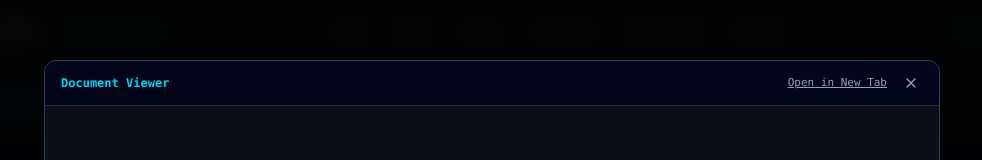
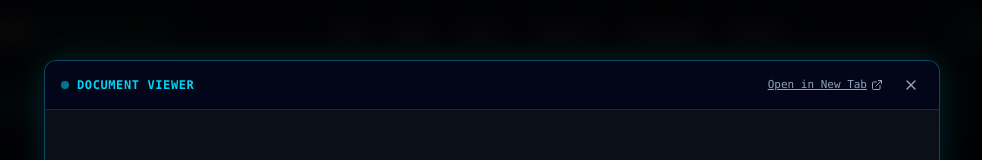
Before and after one commit to atharvreddy04/atharv-reddy-cyber-portfolio, a React (Vite) app: page / in a window 1280 px wide. Both pictures are taken after a click on the button "Inspect PDF". Shown: the part 3285-3445 px from the top of the page, without its empty margins (148-1130 px from the left). Built offline with nearby package versions, Linux system fonts and the light colour scheme.

Commit message:
fix: resolve blank pdf view with robust object/iframe fallback in Certifications

```diff
--- a/src/components/Certifications.tsx
+++ b/src/components/Certifications.tsx
@@ -1,4 +1,4 @@
-import React, { useState } from 'react';
+import React, { useState, useEffect } from 'react';
 import { ExternalLink, X, FileText } from 'lucide-react';
 
 interface CertificateItem {
@@ -55,6 +55,19 @@ const certs: CertificateItem[] = [
 
 export const Certifications: React.FC = () => {
   const [modalPdf, setModalPdf] = useState<string | null>(null);
+
+  // Close modal when pressing the Escape key
+  useEffect(() => {
+    const handleKeyDown = (e: KeyboardEvent) => {
+      if (e.key === 'Escape') {
+        setModalPdf(null);
+      }
+    };
+    if (modalPdf) {
+      window.addEventListener('keydown', handleKeyDown);
+    }
+    return () => window.removeEventListener('keydown', handleKeyDown);
+  }, [modalPdf]);
 
   const featured = certs.find((c) => c.featured);
   const others = certs.filter((c) => !c.featured);
@@ -148,41 +161,75 @@ export const Certifications: React.FC = () => {
         ))}
       </div>
 
-      {/* Embedded Native PDF Viewer Modal */}
+      {/* Embedded Native PDF Viewer Modal with Robust Preview Support */}
       {modalPdf && (
         <div
           onClick={() => setModalPdf(null)}
-          className="fixed inset-0 z-50 bg-black/85 backdrop-blur-md flex items-center justify-center p-4"
+          className="fixed inset-0 z-50 bg-black/85 backdrop-blur-md flex items-center justify-center p-3 sm:p-6"
         >
           <div
             onClick={(e) => e.stopPropagation()}
-            className="relative max-w-4xl w-full h-[85vh] bg-slate-900 rounded-xl border border-slate-700 flex flex-col overflow-hidden shadow-2xl"
+            className="relative max-w-4xl w-full h-[85vh] bg-slate-900 rounded-xl border border-cyan-500/30 flex flex-col overflow-hidden shadow-[0_0_30px_rgba(6,182,212,0.2)]"
           >
-            <div className="flex items-center justify-between px-4 py-2.5 border-b border-slate-800 bg-slate-950 text-xs">
-              <span className="text-cyan-400 font-semibold">Document Viewer</span>
-              <div className="flex items-center gap-3">
+            {/* Viewer Top Bar */}
+            <div className="flex items-center justify-between px-4 py-3 border-b border-slate-800 bg-slate-950 text-xs">
+              <div className="flex items-center gap-2">
+                <span className="w-2 h-2 rounded-full bg-cyan-400 animate-pulse" />
+                <span className="text-cyan-400 font-semibold tracking-wider uppercase">
+                  Document Viewer
+                </span>
+              </div>
+              <div className="flex items-center gap-4">
                 <a
                   href={modalPdf}
                   target="_blank"
                   rel="noopener noreferrer"
-                  className="text-slate-400 hover:text-cyan-300 text-[11px] underline"
+                  className="text-slate-400 hover:text-cyan-300 text-[11px] underline flex items-center gap-1 transition-colors"
                 >
-                  Open in New Tab
+                  <span>Open in New Tab</span>
+                  <ExternalLink className="h-3 w-3" />
                 </a>
                 <button
                   onClick={() => setModalPdf(null)}
-                  className="p-1 rounded text-slate-400 hover:text-white"
+                  className="p-1 rounded text-slate-400 hover:text-white transition-colors"
                   aria-label="Close modal"
                 >
                   <X className="h-4 w-4" />
                 </button>
               </div>
             </div>
-            <iframe
-              src={modalPdf}
-              title="Certificate PDF"
-              className="w-full flex-1 border-none bg-slate-950"
-            />
+
+            {/* Document Content Viewport */}
+            <div className="w-full flex-1 bg-slate-950 flex flex-col items-center justify-center relative overflow-hidden">
+              <object
+                data={`${modalPdf}#view=FitH`}
+                type="application/pdf"
+                className="w-full h-full"
+              >
+                <iframe
+                  src={`${modalPdf}#view=FitH`}
+                  title="Certificate Document Preview"
+                  className="w-full h-full border-none"
+                >
+                  {/* Fallback if browser blocks both object and iframe PDF plugins */}
+                  <div className="flex flex-col items-center justify-center h-full p-6 text-center space-y-4">
+                    <FileText className="h-12 w-12 text-slate-600" />
+                    <p className="text-xs text-slate-400 max-w-md">
+                      Your browser security settings prevented this PDF from previewing directly inside the inline frame.
+                    </p>
+                    <a
+                      href={modalPdf}
+                      target="_blank"
+                      rel="noopener noreferrer"
+                      className="px-4 py-2 rounded-lg border border-cyan-500/40 bg-cyan-950/50 text-cyan-300 text-xs hover:bg-cyan-900/50 flex items-center gap-2"
+                    >
+                      <ExternalLink className="h-3.5 w-3.5" />
+                      <span>View PDF in New Tab</span>
+                    </a>
+                  </div>
+                </iframe>
+              </object>
+            </div>
           </div>
         </div>
       )}
```
